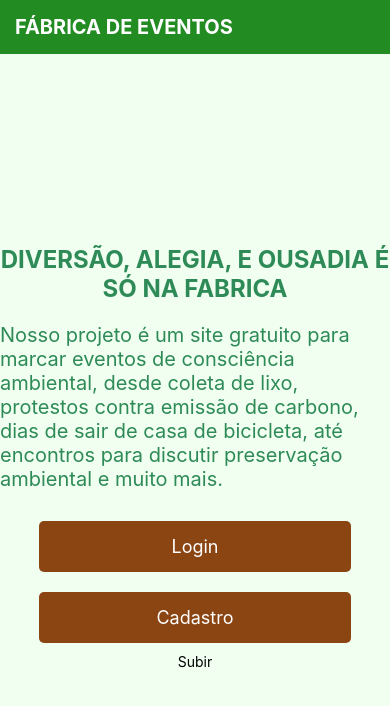
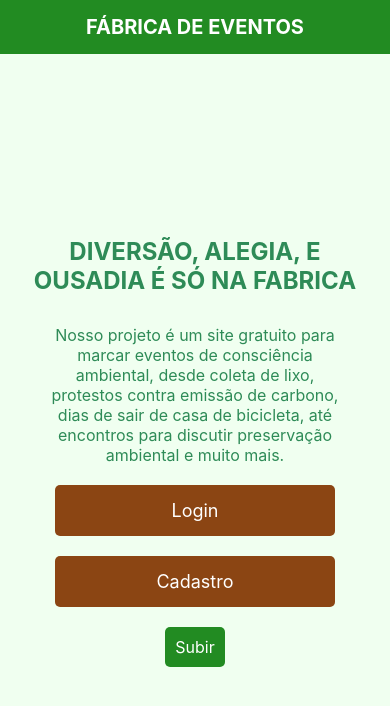
Before and after one commit to Gustavo4586/Fabrica_de_Eventos, a React Native app in the folder FRONTEND/: screen /Home in a window 390 px wide. Shown: the top 706 px of the page. Built offline with nearby package versions, Linux system fonts and the light colour scheme.

Commit message:
commit rapido3

```diff
--- a/FRONTEND/src/styles/styles.ts
+++ b/FRONTEND/src/styles/styles.ts
@@ -1,10 +1,10 @@
 import { StyleSheet } from 'react-native';
 
-const leafGreen = '#228B22'; // Cor verde folha
-const woodBrown = '#8B4513'; // Cor marrom madeira
-const buttonText = '#FFFFFF'; // Cor do texto dos botões em branco
-const background = '#F0FFF0'; // Cor de fundo mais clara
-const darkText = '#2E8B57'; // Cor de texto mais escura para contraste
+const leafGreen = '#228B22';
+const woodBrown = '#8B4513';
+const buttonText = '#FFFFFF';
+const background = '#F0FFF0';
+const darkText = '#2E8B57';
 
 export default StyleSheet.create({
   container: {
@@ -12,13 +12,13 @@ export default StyleSheet.create({
     backgroundColor: background,
     alignItems: 'center',
     justifyContent: 'center',
-    paddingTop: 0,
+    padding: 20,
   },
   header: {
     width: '100%',
     padding: 15,
     flexDirection: 'row',
-    justifyContent: 'space-between',
+    justifyContent: 'center',
     alignItems: 'center',
     backgroundColor: leafGreen,
     position: 'absolute',
@@ -39,9 +39,11 @@ export default StyleSheet.create({
     marginTop: 70,
   },
   subtitle: {
-    fontSize: 20,
+    fontSize: 16,
     color: darkText,
-    marginBottom: 20,
+    textAlign: 'center',
+    marginVertical: 10,
+    paddingHorizontal: 20,
   },
   button: {
     backgroundColor: woodBrown,
@@ -75,4 +77,36 @@ export default StyleSheet.create({
     resizeMode: 'contain',
     marginVertical: 20,
   },
+  itemContainer: {
+    flexDirection: 'row',
+    justifyContent: 'space-between',
+    alignItems: 'center',
+    width: '100%',
+    padding: 10,
+    borderBottomColor: '#ccc',
+    borderBottomWidth: 1,
+  },
+  itemText: {
+    fontSize: 18,
+  },
+  itemButtons: {
+    flexDirection: 'row',
+  },
+  buttonContainer: {
+    flexDirection: 'row',
+    justifyContent: 'space-between',
+    width: '80%',
+    marginBottom: 12,
+  },
+  scrollButton: {
+    backgroundColor: leafGreen,
+    padding: 10,
+    marginVertical: 10,
+    borderRadius: 5,
+    alignItems: 'center',
+  },
+  scrollButtonText: {
+    color: buttonText,
+    fontSize: 16,
+  },
 });
```
